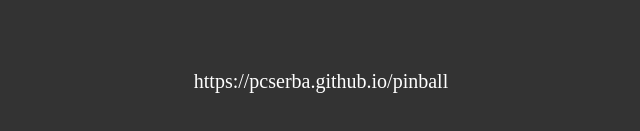
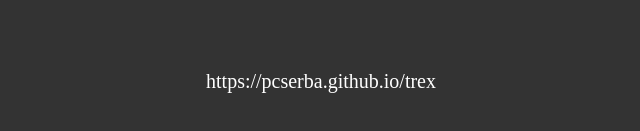
Before and after one commit to pcserba/computerVisionCars, a plain HTML site: page index.html in a window 1280 px wide. Shown: the part 319-450 px from the top of the page, 319-959 px from the left. Drawn offline with Linux system fonts and the light colour scheme.

Commit message:
Update index.html

```diff
--- a/index.html
+++ b/index.html
@@ -25,7 +25,7 @@
 <body style="margin : 0px; overflow: hidden;">
   <!-- minimal loader shown until image descriptors are loaded -->
   <div class="arjs-loader">
-    <div>https://pcserba.github.io/pinball</div>
+    <div>https://pcserba.github.io/trex</div>
   </div>
   <a-scene
     vr-mode-ui="enabled: false;"
@@ -36,7 +36,7 @@
     <!-- we use cors proxy to avoid cross-origin problems -->
     <a-nft
       type="nft"
-      url="https://pcserba.github.io/pinball"
+      url="https://pcserba.github.io/trex"
       smooth="true"
       smoothCount="10"
       smoothTolerance=".01"
```
